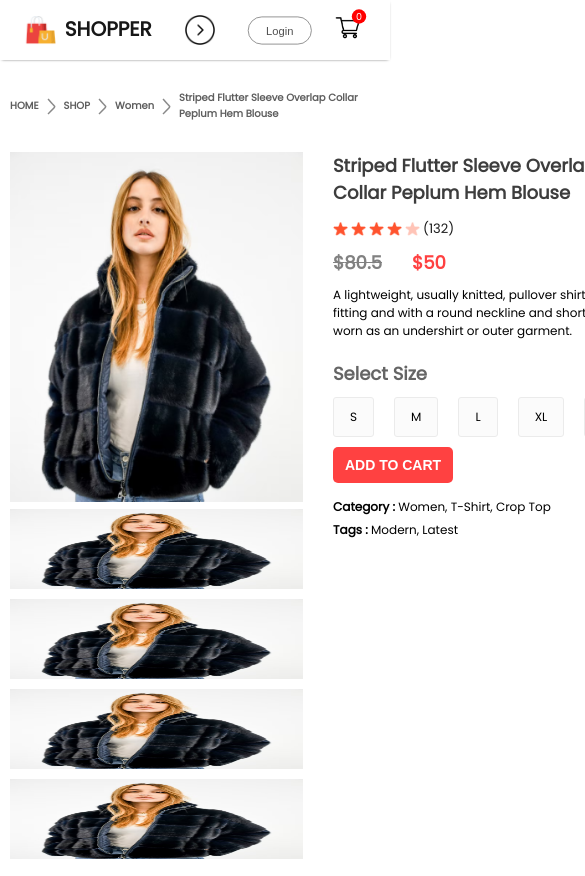
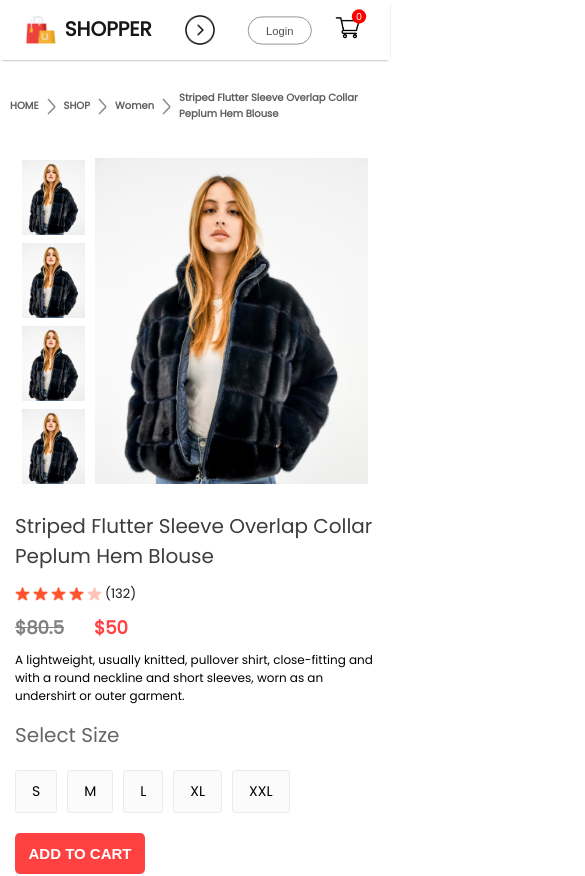
Before and after one commit to Jossyboydgenius/E-shop, a React (Create React App) app: page /product/1 in a window 390 px wide. Shown: the top 876 px of the page, 585 px wide, since content can reach past the window. Built offline with nearby package versions, Linux system fonts and the light colour scheme.

Commit message:
E-commerce

```diff
--- a/src/Components/ProductDisplay/ProductDisplay.css
+++ b/src/Components/ProductDisplay/ProductDisplay.css
@@ -200,17 +200,72 @@
     .productdisplay-left{
         gap: 0px;
         flex-direction: column-reverse;
-        align-content: center;
+        align-items: center;
     }
-    .p
+    .productdisplay-img-list{
+        flex-direction: row;
+        gap: 6px;
+    }
     .productdisplay-img-list img{
-        height: 80px;
+        height: 70px;
     }
     .productdisplay-main-img{
-        height: 350px;
+        height: 300px;
     }
     .productdisplay-right h1{
-        font-size: 18px;
+        font-size: 14px;
+    }
+    .productdisplay-right-stars img{
+        width: 13px;
+    }
+    .productdisplay-right-description{
+        font-size: 10px;
+    }
+    .productdisplay-right-size h1{
+        margin-top: 10px;
+    }
+    .productdisplay-right-sizes{
+        margin: 10px;
+        gap: 5px;
+    }
+    .productdisplay-right-sizes div{
+        padding: 4px 11px;
+    }
+    .productdisplay-right button{
+        width: 100px;
+        font-size: 12px;
+    }
+    .productdisplay-right-category{
+        font-size: 10px;
+    }
+}
+@media(max-width: 500px){
+    .productdisplay{
+        flex-direction: column;
+    }
+    .productdisplay-left{
+        gap: 10px;
+        flex-direction: row;
+        margin: auto;
+    }
+    .productdisplay-img-list{
+        flex-direction: column;
+        gap: 8px;
+    }
+    .productdisplay-img-list img{
+        height: 75px;
+    }
+    .productdisplay-main-img{
+        height: 326px;
+        margin-top: 6px;
+    }
+    .productdisplay-right{
+        margin: 5px;
+    }
+    .productdisplay-right h1{
+        font-size: 20px;
+        font-weight: 500;
+        margin-top: 15px;
     }
     .productdisplay-right-stars img{
         width: 15px;
@@ -219,19 +274,19 @@
         font-size: 12px;
     }
     .productdisplay-right-sizes{
-        margin: 10px 0px;
+        margin: 20px 0px;
+        gap: 10px;
     }
     .productdisplay-right-sizes div{
         padding: 10px 16px;
-        font-size: 12px;
+        font-size: 14px;
     }
     .productdisplay-right button{
-        width: 120px;
-        padding: 10px 0px;
-        margin-bottom: 10px;
-        font-size: 14px;
+        width: 130px;
+        font-size: 15px;
+        padding: 12px 0px;
     }
     .productdisplay-right-category{
-        font-size: 12px;
+        font-size: 16px;
     }
 }
```
